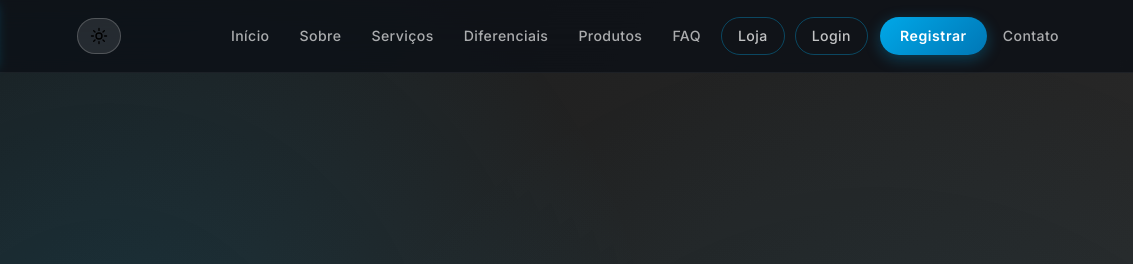
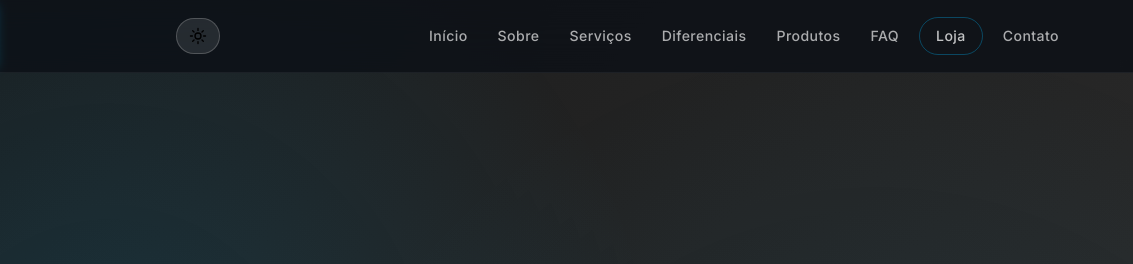
Before and after one commit to TPollTech/Tpoll, a website: page index.html in a window 1280 px wide. Shown: the top 264 px of the page, 147-1280 px from the left. Drawn offline with Linux system fonts and the light colour scheme; no server answers.

Commit message:
chore(nav): hide login/register buttons until backend is hosted

```diff
--- a/index.html
+++ b/index.html
@@ -79,8 +79,9 @@
                 <li><a href="#produtos" class="nav-link">Produtos</a></li>
                 <li><a href="#faq" class="nav-link">FAQ</a></li>
                 <li><a href="loja.html" class="nav-link nav-loja">Loja</a></li>
-                <li><a href="login.html" class="nav-link nav-loja">Login</a></li>
-                <li><a href="cadastro.html" class="nav-link nav-cta">Registrar</a></li>
+                <!-- auth-nav: hidden until backend is hosted (e.g. Render) -->
+                <li style="display:none"><a href="login.html" class="nav-link nav-loja">Login</a></li>
+                <li style="display:none"><a href="cadastro.html" class="nav-link nav-cta">Registrar</a></li>
                 <li><a href="#contato" class="nav-link">Contato</a></li>
             </ul>
         </div>
```
